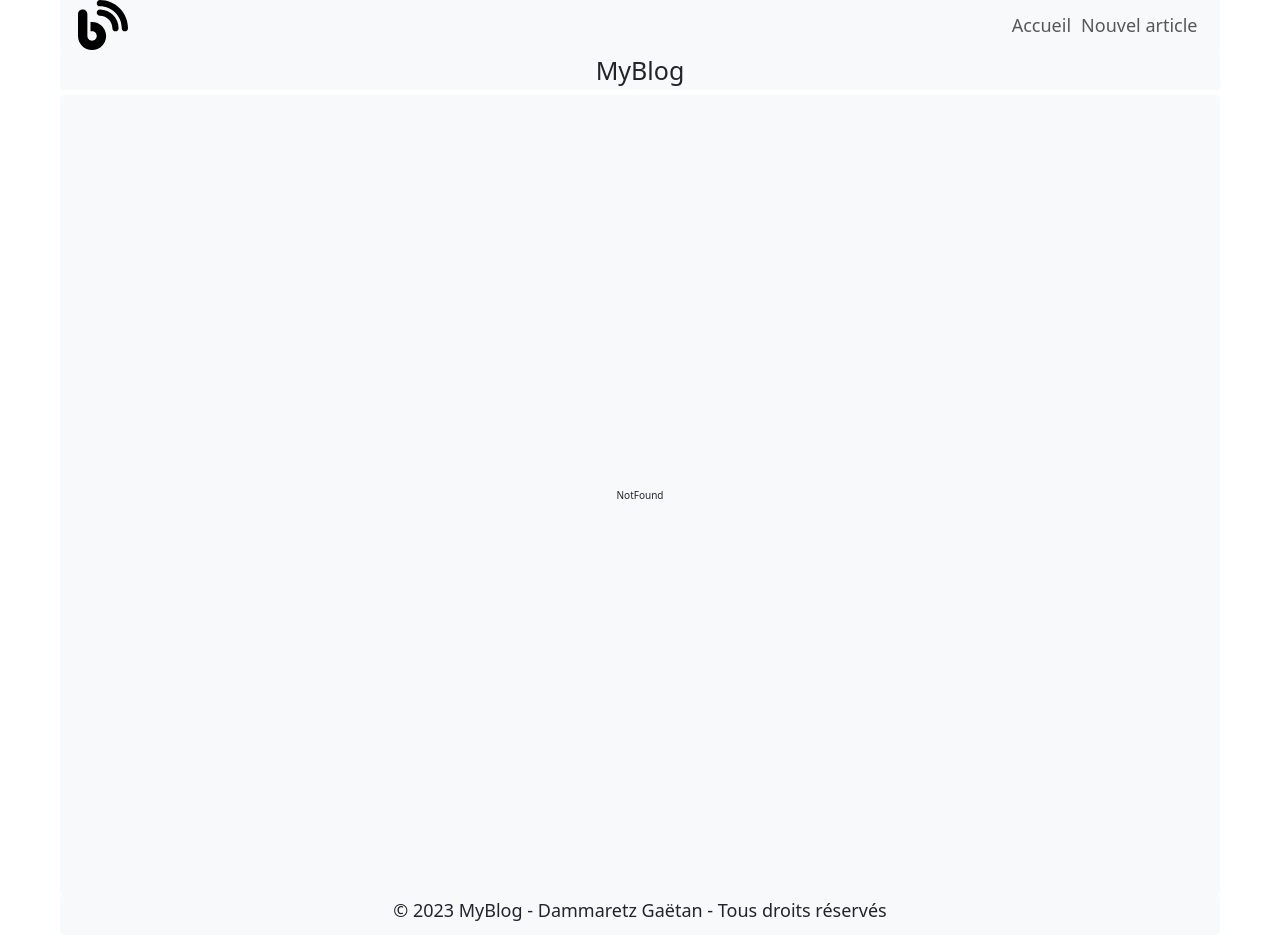
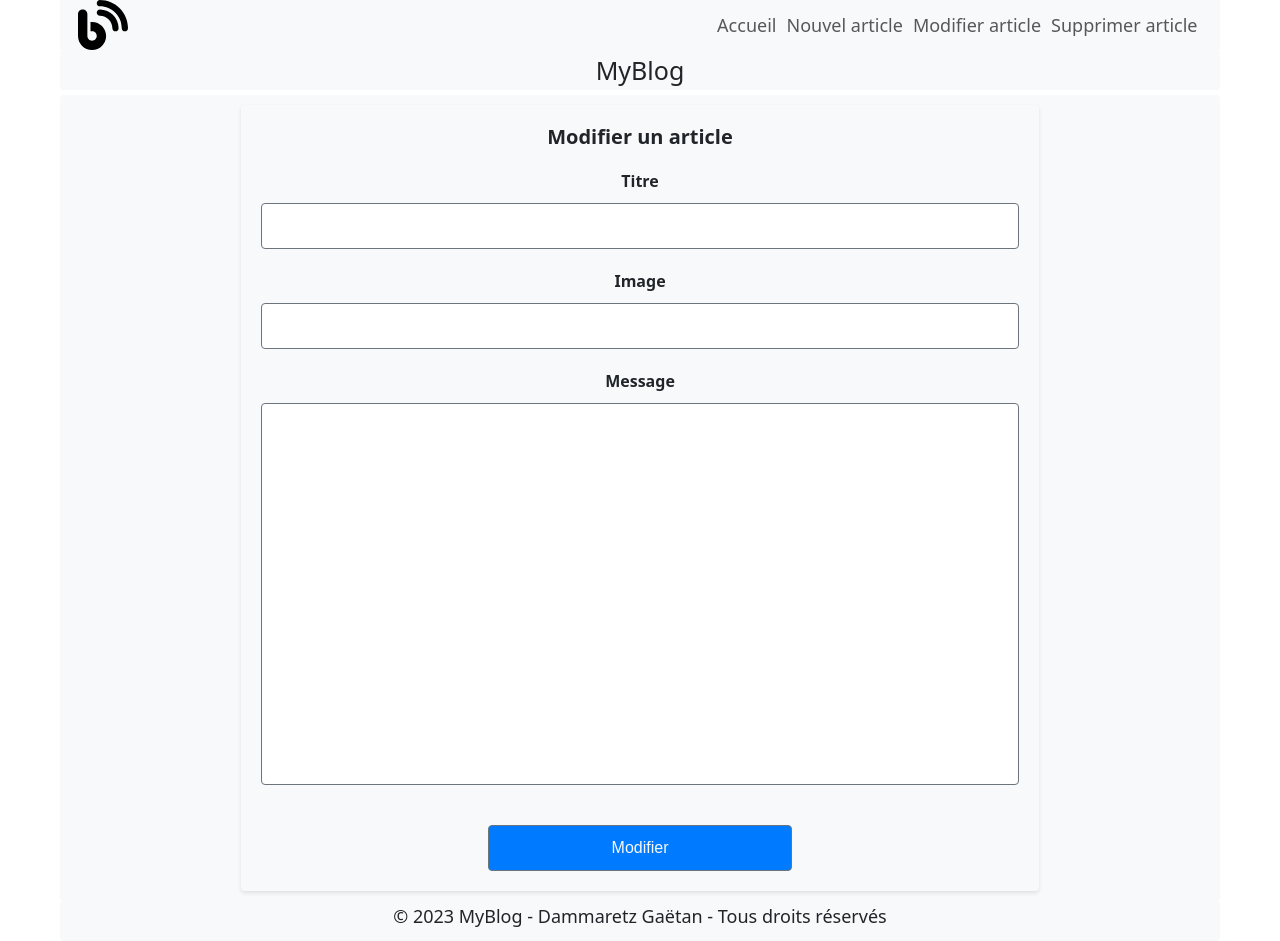
Before and after one commit to Aescanor/MyBlog, a React (Vite) app: page /editPost/1 in a window 1280 px wide. Built offline with nearby package versions, Linux system fonts and the light colour scheme; no server answers.

Commit message:
update post - it s a hard day, my brain is tired

```diff
--- a/src/App.jsx
+++ b/src/App.jsx
@@ -4,6 +4,8 @@ import Navbar from './components/NavBar';
 import { Home } from './components/pages/Home/Home';
 import { NewPost } from './components/pages/NewPost';
 import { SinglePost} from './components/pages/SinglePost';
+import EditPost from './components/pages/EditPost';
+import DeletePost from './components/pages/DeletePost';
 import NotFound from './components/NotFound';
 import Footer from './components/Footer/Footer';
 
@@ -19,6 +21,8 @@ export const App = () => {
         <Route path="/" element={<Home/>}/>
         <Route path="/post/:id" element={<SinglePost />} />
         <Route path="/newPost" element={<NewPost />} />
+        <Route path="/editPost/:id" element={<EditPost />} />
+        <Route path ="/deletePost/:id" element={<DeletePost/>} />
         <Route path="*" element={<NotFound/>} />
       </Routes>
     </main>
--- a/src/components/Article/Article.jsx
+++ b/src/components/Article/Article.jsx
@@ -23,6 +23,11 @@ export function Article({post}){
         <img src={SVGs.LikeIcon} alt="like icon"/>
         <p>{post.likers.length}</p>
 
+        {/* futures fonctionnalités : */}
+        {/* use UseParams to by pas by url the id of the post to delete or edit */}
+        <button className='delete-button'>Supprimer</button>
+        <button className='edit-button'>Modifier</button>
+
         </div>
 
     </div>
--- a/src/components/Cards/Card.jsx
+++ b/src/components/Cards/Card.jsx
@@ -1,4 +1,4 @@
-import { Link } from "react-router-dom";
+import { Link} from "react-router-dom";
 import PropTypes from "prop-types";
 import FormattedDate from "../FormattedDate";
 import "./Card.scss";
--- a/src/components/NavBar.jsx
+++ b/src/components/NavBar.jsx
@@ -35,7 +35,16 @@ function Navbar() {
                 Nouvel article
               </Link>
             </li>
-            {/* Ajoutez d'autres liens de navigation ici */}
+            <li className="nav-item">
+              <Link className="nav-link" to="/editPost">
+                Modifier article
+              </Link>
+            </li>
+            <li className="nav-item">
+              <Link className="nav-link" to="/deletePost">
+                Supprimer article
+              </Link>
+            </li>
           </ul>
         </div>
       </div>
--- /dev/null
+++ b/src/components/pages/DeletePost.jsx
@@ -0,0 +1,9 @@
+import React from 'react'
+
+function DeletePost() {
+  return (
+    <h1>DeletePost</h1>
+  )
+}
+
+export default DeletePost;
--- /dev/null
+++ b/src/components/pages/EditPost.jsx
@@ -0,0 +1,118 @@
+import React, { useEffect, useState } from "react";
+import { useNavigate, useParams } from "react-router-dom";
+import "../PostForm/PostForm.scss";
+
+function EditPost() {
+  const { id } = useParams();
+  const navigate = useNavigate();
+
+  const [form, setForm] = useState({
+    title: "",
+    picture: "",
+    message: "",
+  });
+
+  useEffect(() => {
+    async function fetchData() {
+      try {
+        const response = await fetch(`http://localhost:5000/post/${id}`);
+        if (response.ok) {
+          const data = await response.json();
+          setForm(data);
+        } else {
+          console.error("Retour du serveur : ", response.status);
+          navigate("/notFound");
+        }
+      } catch (error) {
+        console.error(error);
+      }
+    }
+
+    fetchData();
+  }, [id, navigate]);
+
+  const updateField = (e) => {
+    setForm({
+      ...form,
+      [e.target.name]: e.target.value,
+    });
+  };
+
+  const handleSubmit = async (e) => {
+    e.preventDefault();
+
+    if (form.title === "" || form.picture === "" || form.message === "") {
+      alert("Veuillez remplir tous les champs");
+      return;
+    }
+
+    const updatedPost = { ...form };
+
+    try {
+      const response = await fetch(`http://localhost:5000/post/${id}`, {
+        method: "PUT",
+        headers: {
+          "Content-Type": "application/json",
+        },
+        body: JSON.stringify(updatedPost),
+      });
+
+      if (response.ok) {
+        setForm({
+          title: "",
+          picture: "",
+          message: "",
+        });
+
+        navigate("/");
+      } else {
+        console.error("Retour du serveur : ", response.status);
+      }
+    } catch (error) {
+      console.error(error);
+    }
+  };
+
+  return (
+    <form onSubmit={handleSubmit} className="form-container">
+      <h2 className="form-title">Modifier un article</h2>
+      <div className="form-group">
+        <label htmlFor="title">Titre</label>
+        <input
+          type="text"
+          id="title"
+          className="form-control"
+          name="title"
+          value={form.title}
+          onChange={updateField}
+        />
+      </div>
+      <div className="form-group">
+        <label htmlFor="picture">Image</label>
+        <input
+          type="text"
+          id="picture"
+          className="form-control"
+          name="picture"
+          value={form.picture}
+          onChange={updateField}
+        />
+      </div>
+      <div className="form-group">
+        <label htmlFor="message">Message</label>
+        <textarea
+          name="message"
+          id="message"
+          className="form-control"
+          cols="45"
+          rows="15"
+          value={form.message}
+          onChange={updateField}
+        ></textarea>
+      </div>
+      <input type="submit" value="Modifier" className="btn-primary" />
+    </form>
+  );
+}
+
+export default EditPost;
```
